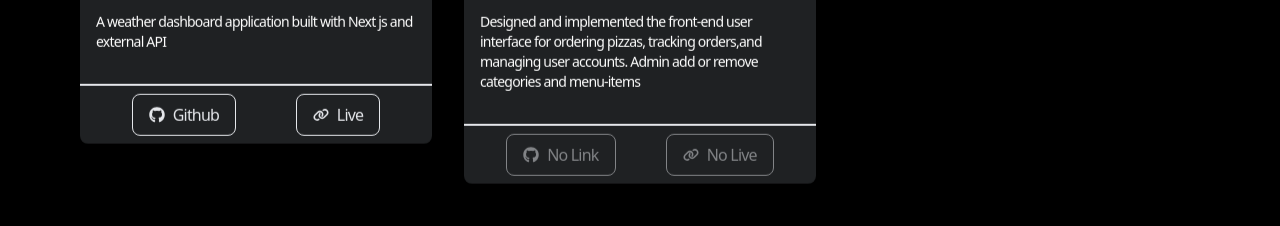
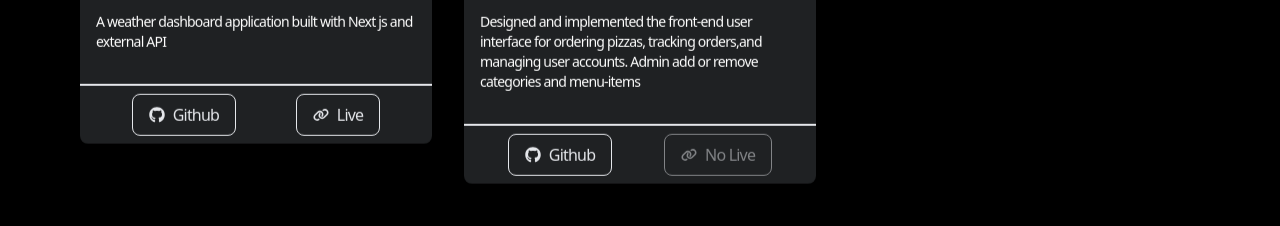
Before and after one commit to sahil-mane/Sahil-portfolio, a React (Vite) app: page / in a window 1280 px wide. Shown: the part 3120-3346 px from the top of the page. Built offline with nearby package versions, Linux system fonts and the light colour scheme.

Commit message:
fifth commit

```diff
--- a/src/constants/index.jsx
+++ b/src/constants/index.jsx
@@ -83,7 +83,7 @@ export const PROJECTS = [
     title: "Pizza Pool",
     subtitle: "Designed and implemented the front-end user interface for ordering pizzas, tracking orders,and managing user accounts. Admin add or remove categories and menu-items",
     image: image6,
-    githubUrl:"",
+    githubUrl:"https://github.com/sahil-mane/pizza-pool",
     liveUrl:""
   }
 ];
```
